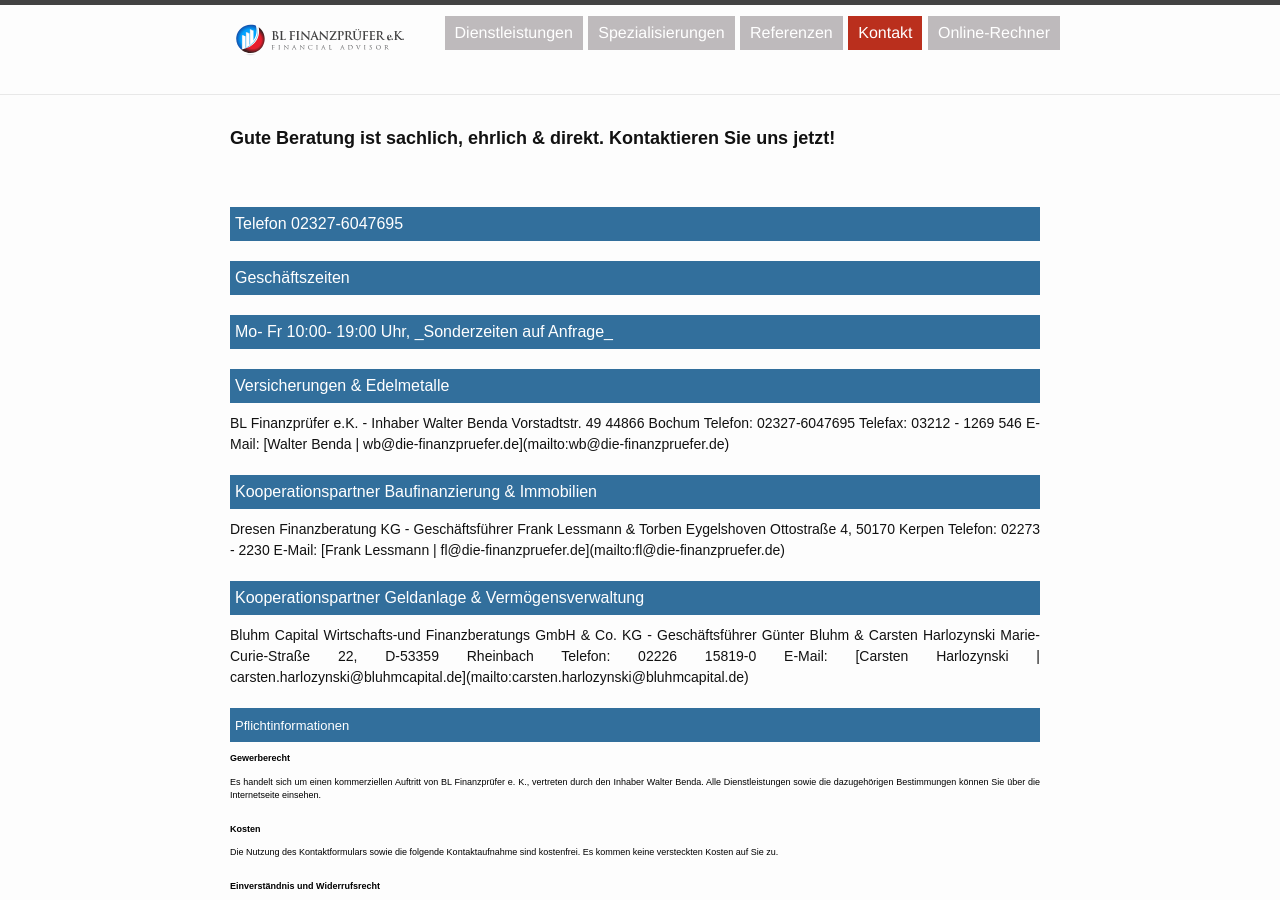
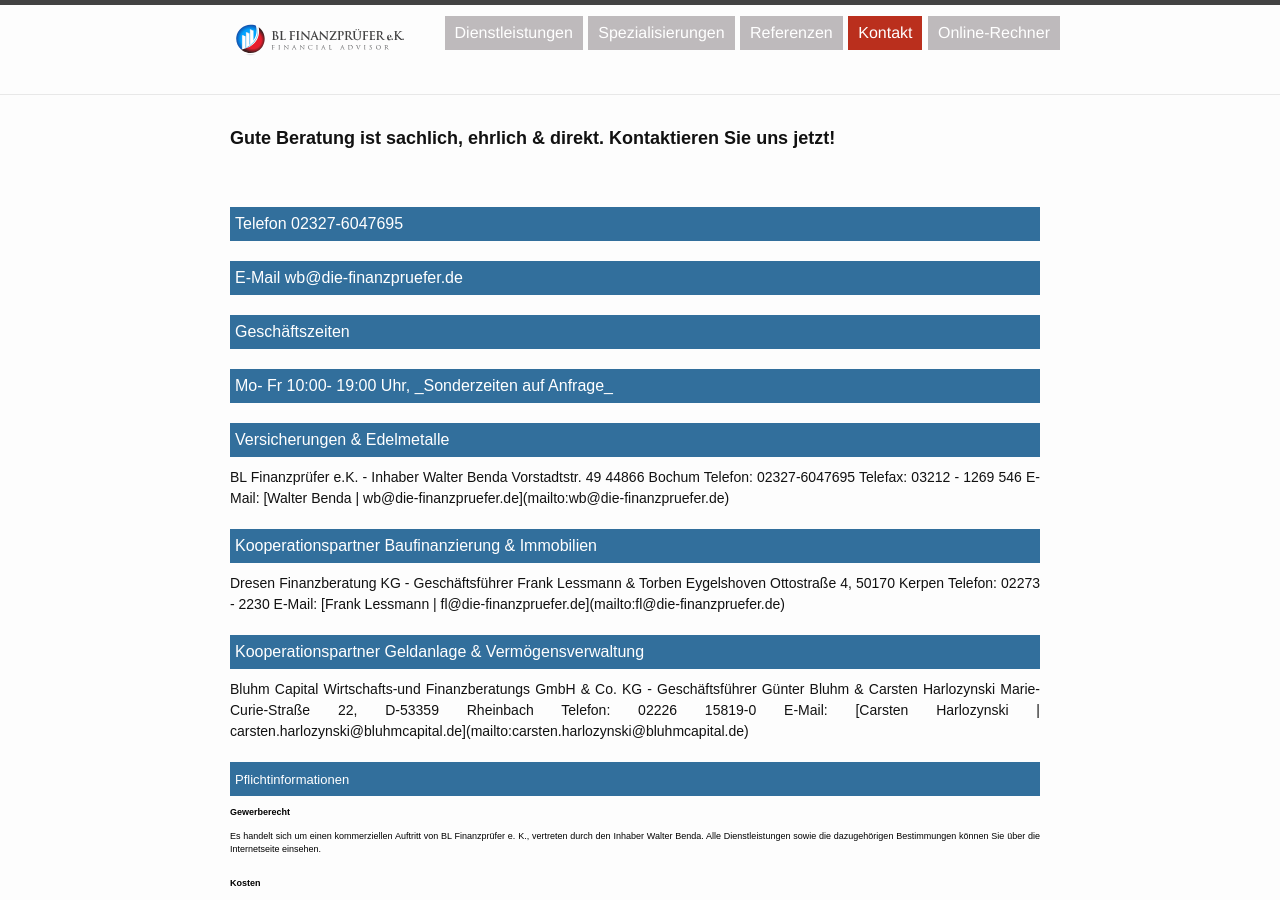
Before and after one commit to Die-Finanzpruefer/die-finanzpruefer.github.io, a Jekyll site: the page built from 04_kontakt.md, in a window 1280 px wide and 900 px high. Built offline with Jekyll 4.4.1, drawn with Linux system fonts in a browser that asks for light colours; some web fonts are replaced.

Commit message:
Update 04_kontakt.md

```diff
--- a/04_kontakt.md
+++ b/04_kontakt.md
@@ -8,7 +8,7 @@
 
 <h1>Gute Beratung ist sachlich, ehrlich & direkt. Kontaktieren Sie uns jetzt!<h1>
 <h2>Telefon 02327-6047695</h2>
-
+<h2>E-Mail wb@die-finanzpruefer.de</h2>
 
 
 <h2>Geschäftszeiten<h2>
```
